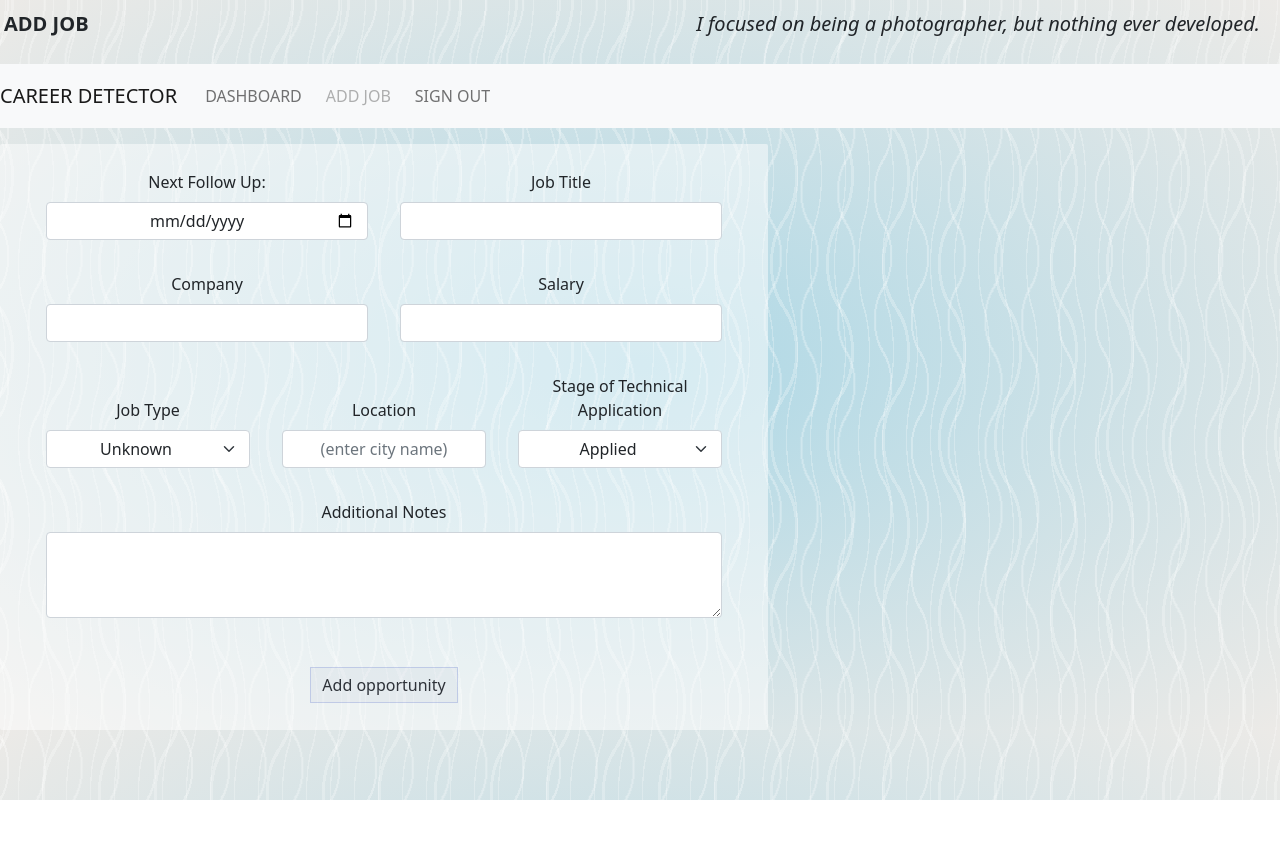
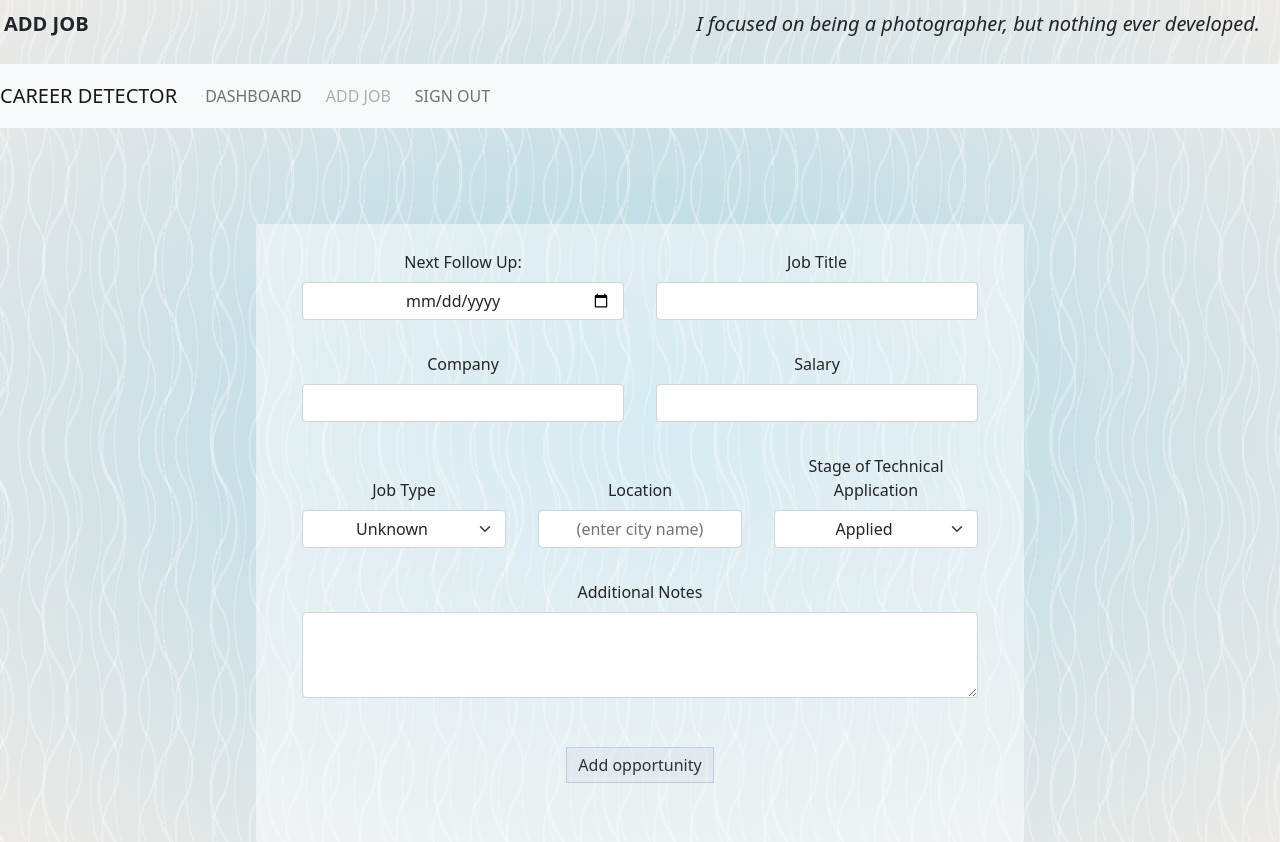
Before and after one commit to xterra111/CareerDetector, a React (Create React App) app in the folder client/: page /career-detector/add-job in a window 1280 px wide. Before the commit the page ends 800 px from the top, so only its background shows below. Built offline with nearby package versions, Linux system fonts and the light colour scheme; a web font is replaced by a local one.

Commit message:
Removed old comments from AddJob

```diff
--- a/client/src/views/AddJob.js
+++ b/client/src/views/AddJob.js
@@ -5,6 +5,8 @@ import Form from 'react-bootstrap/Form';
 import 'bootstrap/dist/css/bootstrap.min.css'
 
 const AddJob = () => {
+
+	// States for JOB
 	const [jobTitle, setJobTitle] = useState("");
 	const [company, setCompany] = useState("");
 	const [salary, setSalary] = useState();
@@ -15,8 +17,9 @@ const AddJob = () => {
 		//Date Example: https://gist.github.com/mohanramphp/af4f0267f5b1c3c0e726e18019eb2a0b
 	const [notes, setNotes] = useState("");
 	const [stage, setStage] = useState(""); // drop down
-	// const [createdBy, setCreatedBy] = useState("");
+	const [createdBy, setCreatedBy] = useState();
 		//is this needed here?
+
 	const navigate = useNavigate();
     const [errors, setErrors] = useState({});
 
@@ -36,11 +39,12 @@ const AddJob = () => {
             .then((res) => {
                 console.log(res);
                 console.log(res.data);
-                navigate('/');
+                navigate('/career-detector/dashboard');
             })
             .catch((err) => {
                 console.log(err);
 				setErrors(err.response.data.errors)
+				navigate('/career-detector/error')
             })
     };
 
@@ -53,7 +57,7 @@ const AddJob = () => {
 | \ |  /___\    \   /  |--:   /___\  |--'
 |  \| /     \    \ /   |   ) /     \ |  \
 '   ''       `    '    '--' '       `'   ` */}
-			<div class="text-center " id="myHeader">
+			<div class="mb-5 text-center">
 				<div class="p-1 d-flex justify-content-between align-items-center">
 					<p class="navbar-brand">
 						{/* <strong>Add Job for ${userLogin.firstName}</strong> */}
@@ -103,25 +107,7 @@ const AddJob = () => {
 					</nav>
 				</div>
 			</div>
-			{/* <!--
-.    .    .    .--.
-|\  /|   / \   |   )
-| \/ |  /___\  |--'
-|    | /     \ |
-'    ''       `'
-		 --> */}
-			{/* <div class="d-flex justify-content-center align-items-center polaroid-side-display">
-				<div class="text-center ">
-					<img
-						src="../views/img/2011-austria-tunnel-of-windows.jpg"
-						alt="austria-tunnel-of-windows"
-						class="polaroid-sizing"
-					/>
-					<div class="container">
-						<p>Austria 2011 - L.Chen</p>
-					</div>
-				</div>
-			</div> */}
+
 
 			{/* <!--
 		.---. .--. .--. .    .
@@ -130,9 +116,9 @@ const AddJob = () => {
 		|    :    ;|  \ |    |
 		'     `--' '   `'    '
 		 --> */}
-
+			<div className="d-flex justify-content-center">
 				<Form
-				className="form-sizing-double blurred-box-form"
+					className="mt-5 form-sizing-double blurred-box-form"
 					onSubmit={onSubmitHandler}
 				>
 					{/* <input type="hidden" value="${userLogin.id}" path="user"/> */}
@@ -283,171 +269,29 @@ const AddJob = () => {
 									null
 							}
 						</Form.Group>
-					{/* <Form.Group className="form-sizing-double card-body">
+					</div>
+					<div className="d-flex justify-content-center">
+						<Form.Group className="form-sizing-double card-body">
+							<button type="submit" className="btn-link-style-general btn btn-link-style-submit mt-3">Add opportunity</button>
+						</Form.Group>
+					</div>
+					<Form.Group className="form-sizing-double card-body">
 						<Form.Control
 							value={createdBy}
-							className="text-center"
-							type="text"
-							placeholder="(enter city name)"
+							type="hidden"
 							onChange={(e) => {
-											setLocation(e.target.value)
+											setCreatedBy(e.target.value)
 										}}
 						/>
 						{
-							errors.location ?
-								<p>{errors.location.message}</p> :
+							errors.createdBy ?
+								<p>{errors.createdBy.message}</p> :
 								null
 						}
-					</Form.Group> */}
-				</div>
-				<div className="d-flex justify-content-center">
-
-					<Form.Group className="form-sizing-double card-body">
-						<button type="submit" className="btn-link-style-general btn btn-link-style-submit mt-3">Add opportunity</button>
 					</Form.Group>
 
+				</Form>
 			</div>
-
-			</Form>
-			{/* <form
-				className="form-sizing-double blurred-box-form"
-				onSubmit={onSubmitHandler}
-			>
-				<div className="d-flex justify-content-center">
-
-					<div className="form-sizing-double card-body">
-						<label className="form-label"> Job Title </label>
-						<br/>
-						<input
-							type="text"
-							name="jobTitle"
-							onChange={(e) => {
-								setJobTitle(e.target.value)
-							}} />
-						{
-							errors.jobTitle ?
-								<p>{errors.jobTitle.message}</p> :
-								null
-						}
-					</div>
-					<div className="form-sizing-double card-body">
-						<label className="form-label"> Company </label>
-						<br/>
-						<input
-							type="text"
-							name="company"
-							onChange={(e) => {
-								setCompany(e.target.value)
-							}} />
-						{
-							errors.company ?
-								<p>{errors.company.message}</p> :
-								null
-						}
-					</div>
-				</div>
-				<div className="d-flex justify-content-center">
-					<div className="form-sizing-double card-body">
-						<label className="form-label"> Salary </label>
-						<br/>
-						<input
-							type="number"
-							name="salary"
-							onChange={(e) => {
-								setSalary(e.target.value)
-							}} />
-						{
-							errors.salary ?
-								<p>{errors.salary.message}</p> :
-								null
-						}
-					</div>
-					<div className="form-sizing-double card-body">
-						<label className="form-label"> Job Type </label>
-						<br/>
-						<input
-							type="text"
-							name="jobType"
-							onChange={(e) => {
-								setJobType(e.target.value)
-							}} />
-						{
-							errors.jobType ?
-								<p>{errors.jobType.message}</p> :
-								null
-						}
-					</div>
-				</div>
-				<div className="d-flex justify-content-center">
-					<div className="form-sizing-double card-body">
-						<label className="form-label"> Location </label>
-						<br/>
-						<input
-							type="text"
-							name="location"
-							onChange={(e) => {
-								setLocation(e.target.value)
-							}} />
-						{
-							errors.location ?
-								<p>{errors.location.message}</p> :
-								null
-						}
-					</div>
-					<div className="form-sizing-double card-body">
-						<label className="form-label"> Next Follow Up </label>
-						<br/>
-						<input
-							type="date"
-							name="followUp"
-							onChange={(e) => {
-								setFollowUp(e.target.value)
-							}} />
-						{
-							errors.followUp ?
-								<p>{errors.followUp.message}</p> :
-								null
-						}
-					</div>
-				</div>
-				<div className="d-flex justify-content-center">
-					<div className="form-sizing-double card-body">
-						<label className="form-label"> Stage </label>
-						<br/>
-						<input
-							type="text"
-							name="stage"
-							onChange={(e) => {
-								setStage(e.target.value)
-							}} />
-						{
-							errors.stage ?
-								<p>{errors.stage.message}</p> :
-								null
-						}
-				</div>
-					<div className="form-sizing-double card-body">
-						<label className="form-label"> Additional Notes </label>
-						<br/>
-						<input
-							type="text"
-							name="notes"
-							onChange={(e) => {
-								setNotes(e.target.value)
-							}} />
-						{
-							errors.notes ?
-								<p>{errors.notes.message}</p> :
-								null
-						}
-					</div>
-				</div>
-				<div className="d-flex justify-content-center">
-					<div className="form-sizing-double box-link-style-general card-body">
-						<button type="submit" className="btn btn-link-style-general">Add opportunity</button>
-					</div>
-				</div>
-			</form > */}
 		</div>
 	);
 };
```
Lines whose indentation alone changed are shown as unchanged.
